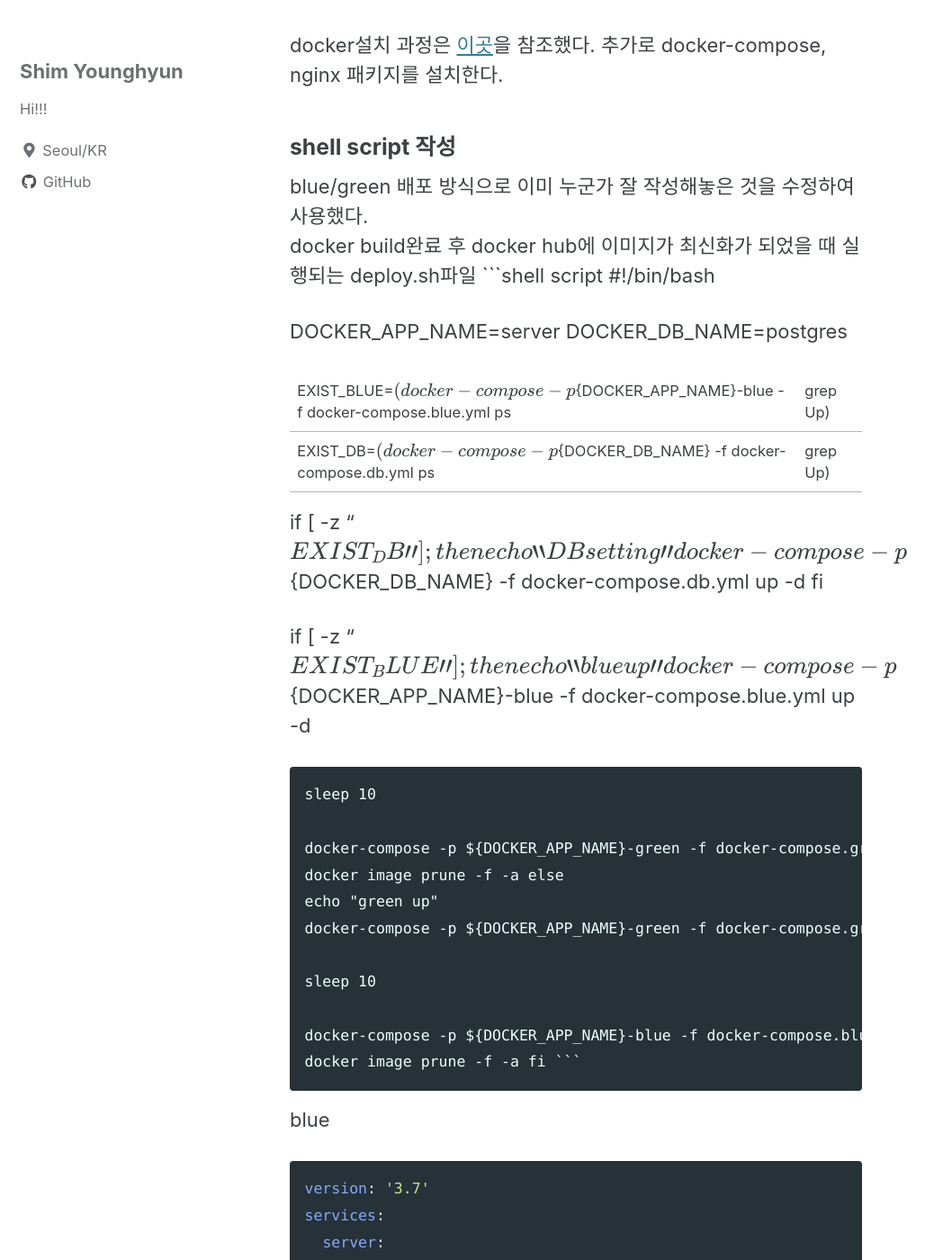
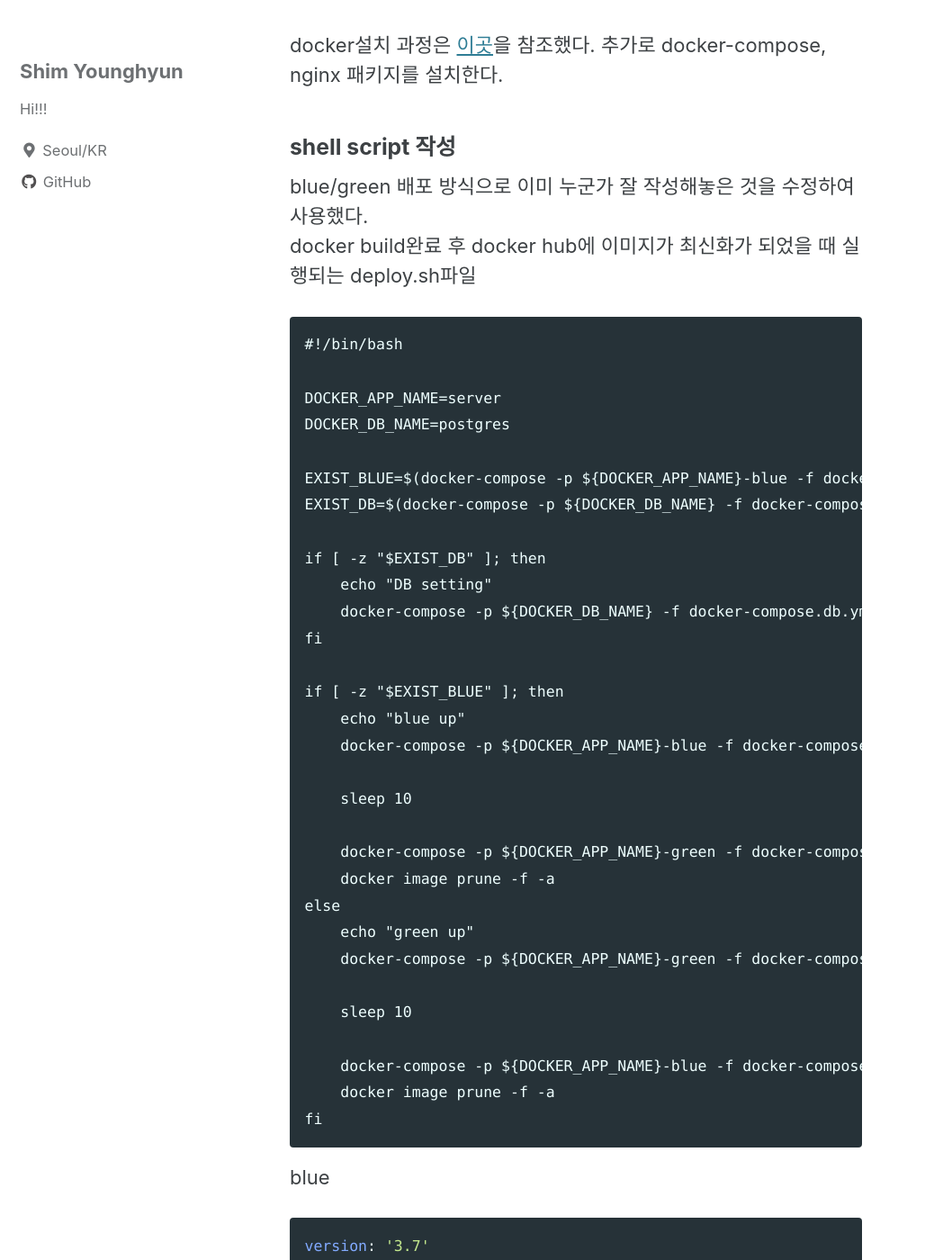
Before and after one commit to shimyounghyun/shimyounghyun.github.io, a Jekyll site: the page built from _posts/CI & CD/2020-07-23-practice_cicd.md, in a window 1280 px wide and 1400 px high, scrolled down 2565 px. Shown: the whole window at 90% size, without its empty margins (0-1048 px from the left). Built offline with Jekyll 4.4.1, drawn with Linux system fonts in a browser that asks for light colours; cached includes are drawn as plain includes; formulas are drawn with MathJax 3; some of the changed text lies outside the part shown.

Commit message:
구문 오류 수정

````diff
--- a/_posts/CI & CD/2020-07-23-practice_cicd.md
+++ b/_posts/CI & CD/2020-07-23-practice_cicd.md
@@ -88,8 +88,8 @@ docker설치 과정은 [이곳](https://velog.io/@wimes/AWS-EC2%EC%97%90-Docker-
 ### shell script 작성
 blue/green 배포 방식으로 이미 누군가 잘 작성해놓은 것을 수정하여 사용했다.
 docker build완료 후 docker hub에 이미지가 최신화가 되었을 때 실행되는 deploy.sh파일
-```shell script
-\#!/bin/bash
+```text
+#!/bin/bash
 
 DOCKER_APP_NAME=server
 DOCKER_DB_NAME=postgres
@@ -225,5 +225,5 @@ server {
 ```
 
 ### 참조
-https://smjeon.dev/web/deploy-with-jenkins-4/#nginxconf
-https://github.com/JHyeok/jaebook-server
+- https://smjeon.dev/web/deploy-with-jenkins-4/#nginxconf
+- https://github.com/JHyeok/jaebook-server
````
